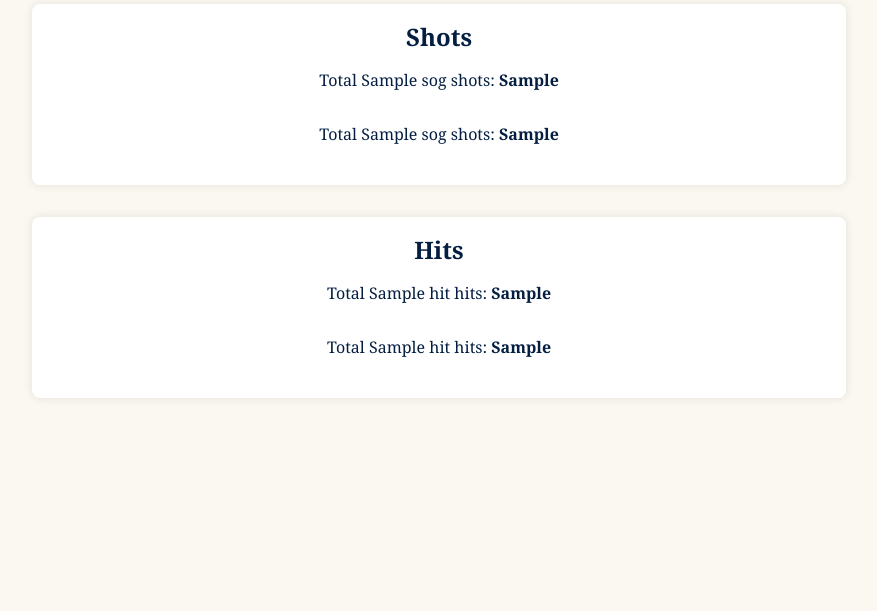
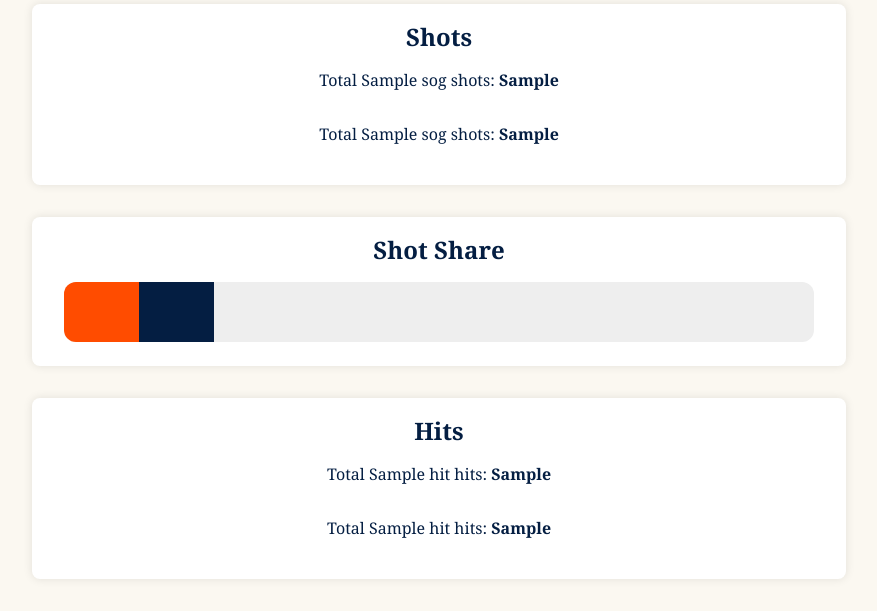
Before and after one commit to dwiwad/hockey_site, a FastAPI app: template templates/game_dashboard.html in a window 1280 px wide. Shown: the part 678-1289 px from the top of the page, without its empty margins (201-1078 px from the left). Before the commit the page ends 1076 px from the top, so only its background shows below. Run offline with FastAPI, Linux system fonts and the light colour scheme; the template is opened without the code that fills it: most values are stand-ins (such as "Sample title", 1, 10 or a date in 2020).

Commit message:
Dashboard bar graph test

```diff
--- a/static/style.css
+++ b/static/style.css
@@ -540,6 +540,30 @@ body {
   .game-card { width: 100%; max-width: 750px; }
 }
 
+/* Shot share bar */
+.shot-bar {
+  display: flex;
+  margin-top: 1rem;
+  width: 100%;
+  height: 60px;
+  border-radius: 12px;
+  overflow: hidden;
+  background: #eee;           /* faint track/background */
+  position: relative;         /* allows future 50% divider if you want */
+}
+
+.away-segment {
+  height: 100%;
+  background: var(--oil-orange);
+}
+
+.home-segment {
+  height: 100%;
+  background: var(--blue-dark);
+}
+
+
+
 /* ==========================================================================
    SCOREBOARD STYLES
    ========================================================================== */
--- a/templates/game_dashboard.html
+++ b/templates/game_dashboard.html
@@ -76,6 +76,15 @@
       </article>
 
       <article class="game-card">
+        <h2>Shot Share</h2>
+        <div class="shot-bar" role="img"
+            aria-label="Shots: {{ sog.away_label }} {{ (sog.away_share * 100)|round(0) }}%, {{ sog.home_label }} {{ (sog.home_share * 100)|round(0) }}%">
+          <div class="away-segment" style="width: {{ sog.away_share * 100 }}%;"></div>
+          <div class="home-segment" style="width: {{ sog.home_share * 100 }}%;"></div>
+        </div>
+      </article>
+
+      <article class="game-card">
         <h2>Hits</h2>
         <p>Total {{ hits.away_label }} hits: <strong>{{ hits.away_hit }}</strong></p>
         <p>Total {{ hits.home_label }} hits: <strong>{{ hits.home_hit }}</strong></p>
```
Also changed, not shown: app/nhl/parsers/sogs.py (+7 -0 lines).
